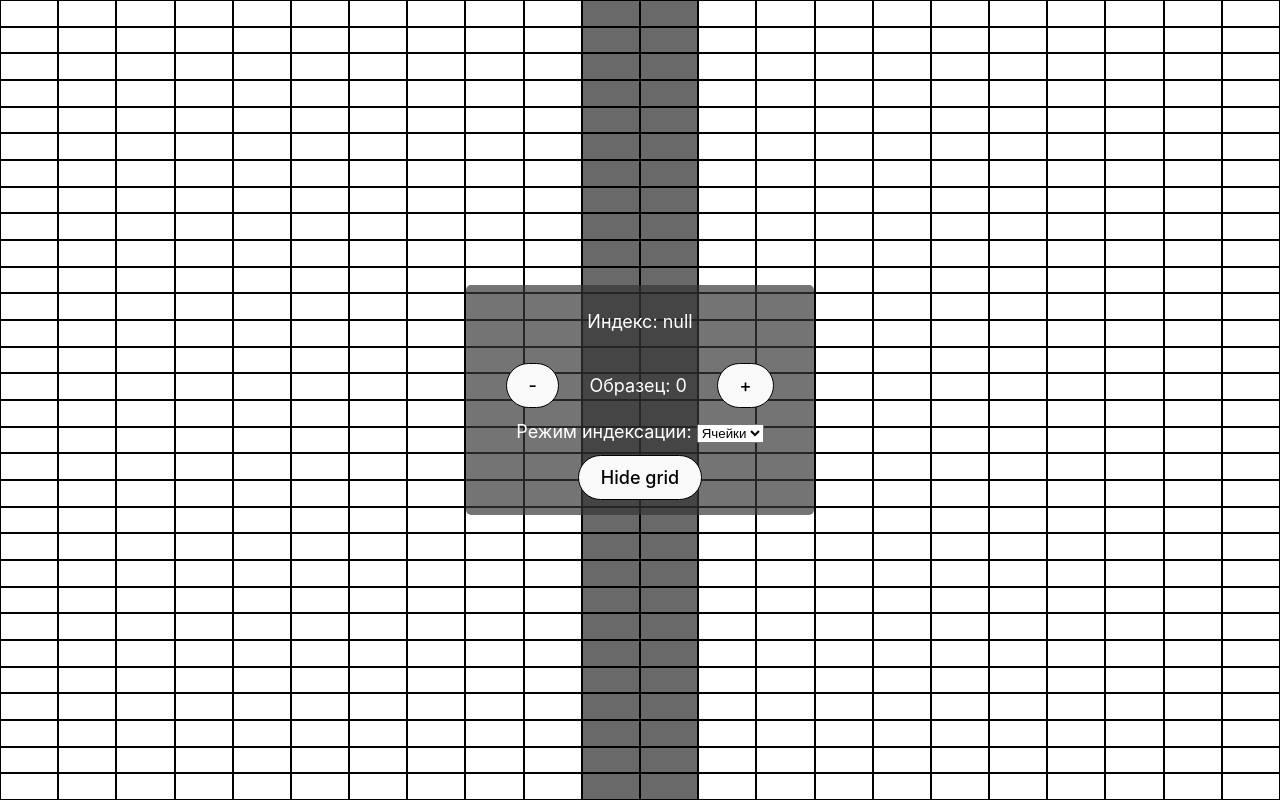
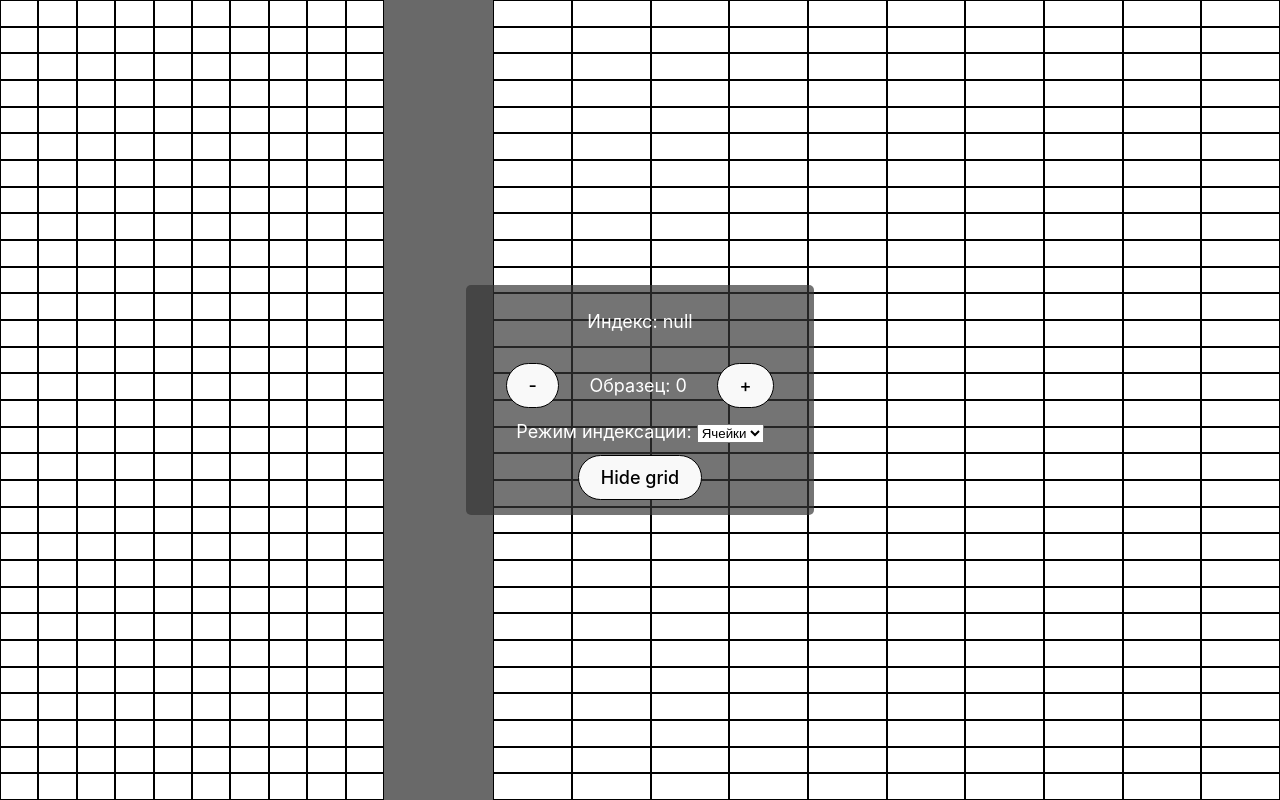
Before and after one commit to DasolXandzo/UZK-trainer-tablet-edition, a React (Vite) app: page / in a window 1280 px wide. Built offline with nearby package versions, Linux system fonts and the light colour scheme.

Commit message:
added adaptive seam and grid render with saving inner cells coordinates

```diff
--- a/src/App.jsx
+++ b/src/App.jsx
@@ -36,7 +36,33 @@ export default function App() {
     const rows = 30;
     const cols = 22;
 
+    // Параметры шва в условных единицах
+    const seamStart = 330; // начало шва
+    const seamLength = 94; // длина шва
+    const totalWidth = 1100; // общая ширина области
+    const totalHeight = 1200; // общая высота области
+
+    // Константы для пересчета координат
+    const cellWidth = 50; // ширина ячейки в условных единицах
+    const cellHeight = 40; // высота ячейки в условных единицах
+    const leftColumns = 10; // количество столбцов слева от шва
+    const rightColumns = 10; // количество столбцов справа от шва
+
     useEffect (() => {
+        // Расчет ширины столбцов слева и справа от шва
+        const leftSpace = seamStart;
+        const rightSpace = totalWidth - (seamStart + seamLength);
+        const leftColumnWidth = leftSpace / leftColumns;
+        const rightColumnWidth = rightSpace / rightColumns;
+
+        // Обновляем CSS переменные для сетки
+        document.documentElement.style.setProperty('--left-column-width', `${leftColumnWidth}px`);
+        document.documentElement.style.setProperty('--right-column-width', `${rightColumnWidth}px`);
+        document.documentElement.style.setProperty('--seam-start', `${seamStart}px`);
+        document.documentElement.style.setProperty('--seam-length', `${seamLength}px`);
+        document.documentElement.style.setProperty('--total-width', `${totalWidth}px`);
+        document.documentElement.style.setProperty('--total-height', `${totalHeight}px`);
+
         // минимальное число cols и rows мне дали 22 и 30 соответственно
         // поэтому их значение может быть либо таким же, либо больше (в идеале, всегда чётное кол-во cols)
         // на всякий случай добавил пересчёт ширины шва
@@ -52,13 +78,13 @@ export default function App() {
         console.log("processing center cols end");
         console.log("CenterLeft: ", centerLeft);
         console.log("CenterRight: ", centerRight);
-    })
+    }, []);
 
     document.documentElement.style.setProperty('--rows', rows);
     document.documentElement.style.setProperty('--cols', cols);
 
     const [gridState, setGridState] = useState(
-        Array(rows).fill().map(() => Array(cols).fill(false))
+        Array(rows).fill().map(() => Array(leftColumns + rightColumns).fill(false))
     );
 
     const [debugIndex, setDebugIndex] = useState("null");
@@ -94,7 +120,7 @@ export default function App() {
         //if (event.pointerType !== "pen"){
             containerRef.current.style.cursor = "default";
             simulatorRef.current.style.pointerEvents = "auto";
-            //return;
+        //     return;
         // }
         // else{
         //     containerRef.current.style.cursor = "none";
@@ -109,26 +135,41 @@ export default function App() {
         const relativeX = event.clientX - left;
         const relativeY = event.clientY - top;
 
-        let row = Math.min(rows - 1, Math.floor((relativeY / height) * rows));
-        let colIndex = Math.min(cols - 1, Math.floor((relativeX / width) * cols));
+        // Переводим координаты в условные единицы
+        const absoluteX = (relativeX / width) * totalWidth;
+        const absoluteY = (relativeY / height) * totalHeight;
 
-        // Calculate internal cell coordinates
-        const cellWidth = width / cols;
-        const cellHeight = height / rows;
-        const internalX = Math.floor((relativeX % cellWidth) * (50 / cellWidth));
-        const internalY = Math.floor((relativeY % cellHeight) * (40 / cellHeight));
-
+        let row = Math.min(rows - 1, Math.floor(absoluteY / cellHeight));
         let col, side;
 
-        if (colIndex < centerLeft) {
-            col = centerLeft - colIndex;
+        // Определяем положение относительно шва
+        let gridColIndex; // индекс для gridState
+        if (absoluteX < seamStart) {
+            // Левая часть
+            const leftColumnWidth = seamStart / leftColumns;
+            col = leftColumns - Math.floor(absoluteX / leftColumnWidth);
             side = "l";
-        } else if (colIndex > centerRight) {
-            col = colIndex - centerRight;
+            gridColIndex = Math.floor(absoluteX / leftColumnWidth); // для gridState
+        } else if (absoluteX > seamStart + seamLength) {
+            // Правая часть
+            const rightColumnWidth = (totalWidth - (seamStart + seamLength)) / rightColumns;
+            col = Math.floor((absoluteX - (seamStart + seamLength)) / rightColumnWidth) + 1;
             side = "r";
+            gridColIndex = leftColumns + Math.floor((absoluteX - (seamStart + seamLength)) / rightColumnWidth); // для gridState
         } else {
+            // Шов
             col = 0;
+            side = null;
+            gridColIndex = -1; // неактивная ячейка
         }
+
+        // Расчет внутренних координат ячейки
+        const cellLeft = side === "l" ?
+            (leftColumns - col) * (seamStart / leftColumns) :
+            seamStart + seamLength + (col - 1) * ((totalWidth - (seamStart + seamLength)) / rightColumns);
+
+        const internalX = Math.floor((absoluteX - cellLeft) * (cellWidth / (side === "l" ? seamStart / leftColumns : (totalWidth - (seamStart + seamLength)) / rightColumns)));
+        const internalY = Math.floor((absoluteY % cellHeight) * (cellHeight / cellHeight));
 
         if (col === 0) {
             setDebugIndex("null");
@@ -140,11 +181,9 @@ export default function App() {
             }
         }
 
-        console.log(`Row=${row + 1}, Col=${col === 0 ? "null" : col}, Side=${side || "center"}, Internal=(${internalX},${internalY})`);
-
         setGridState((prevGrid) =>
             prevGrid.map((r, rIndex) =>
-                r.map((c, cIndex) => (rIndex === row && cIndex === colIndex ? true : false))
+                r.map((c, cIndex) => (rIndex === row && cIndex === gridColIndex ? true : false))
             )
         );
     };
@@ -152,22 +191,73 @@ export default function App() {
     return isFullscreen ? (
         <div className="container" ref={containerRef} onPointerMove={handlePointerMove}>
 
-            {/* Отображение сетки (бессмысленно при чрезмерно большом колличестве ячеек) */}
-            { gridVisible && (<div className="grid-overlay">
+            {/* Отображение сетки */}
+            { gridVisible && (
+                <>
+                    {/* Основная сетка с делением на области */}
+                    <div className="grid-overlay" style={{
+                        position: 'absolute',
+                        top: 0,
+                        left: 0,
+                        width: '100%',
+                        height: '100%',
+                        display: 'flex'
+                    }}>
+                        {/* Левая часть сетки */}
+                        <div style={{
+                            width: `${(seamStart / totalWidth) * 100}%`,
+                            height: '100%',
+                            display: 'grid',
+                            gridTemplateColumns: `repeat(${leftColumns}, 1fr)`,
+                            gridTemplateRows: `repeat(${rows}, 1fr)`
+                        }}>
                             {gridState.map((row, rowIndex) =>
-                                    row.map((cell, colIndex) => (
+                                row.slice(0, leftColumns).map((cell, colIndex) => (
                                     <div
-                                            key={`${rowIndex}-${colIndex}`}
+                                        key={`left-${rowIndex}-${colIndex}`}
                                         className={`grid-cell ${cell ? "active" : ""}`}
                                         style={{
-                                                width: 'calc(100% / ${cols})',
-                                                height: 'calc(100% / ${rows})',
-                                                backgroundColor: !cell && (cols >= 22 && colIndex >= centerLeft && colIndex <= centerRight) ? "#696969" : undefined
+                                            width: '100%',
+                                            height: '100%',
+                                            border: '1px solid rgb(0, 0, 0)'
                                         }}
                                     ></div>
                                 ))
                             )}
-                            </div>)}
+                        </div>
+
+                        {/* Шов */}
+                        <div style={{
+                            width: `${(seamLength / totalWidth) * 100}%`,
+                            height: '100%',
+                            backgroundColor: '#696969'
+                        }}></div>
+
+                        {/* Правая часть сетки */}
+                        <div style={{
+                            width: `${((totalWidth - (seamStart + seamLength)) / totalWidth) * 100}%`,
+                            height: '100%',
+                            display: 'grid',
+                            gridTemplateColumns: `repeat(${rightColumns}, 1fr)`,
+                            gridTemplateRows: `repeat(${rows}, 1fr)`
+                        }}>
+                            {gridState.map((row, rowIndex) =>
+                                row.slice(leftColumns).map((cell, colIndex) => (
+                                    <div
+                                        key={`right-${rowIndex}-${colIndex}`}
+                                        className={`grid-cell ${cell ? "active" : ""}`}
+                                        style={{
+                                            width: '100%',
+                                            height: '100%',
+                                            border: '1px solid rgb(0, 0, 0)'
+                                        }}
+                                    ></div>
+                                ))
+                            )}
+                        </div>
+                    </div>
+                </>
+            )}
 
             <div className="debug-overlay" ref={simulatorRef}>
                 <p>Индекс: {debugIndex}</p>
```
Lines whose indentation alone changed are shown as unchanged.
